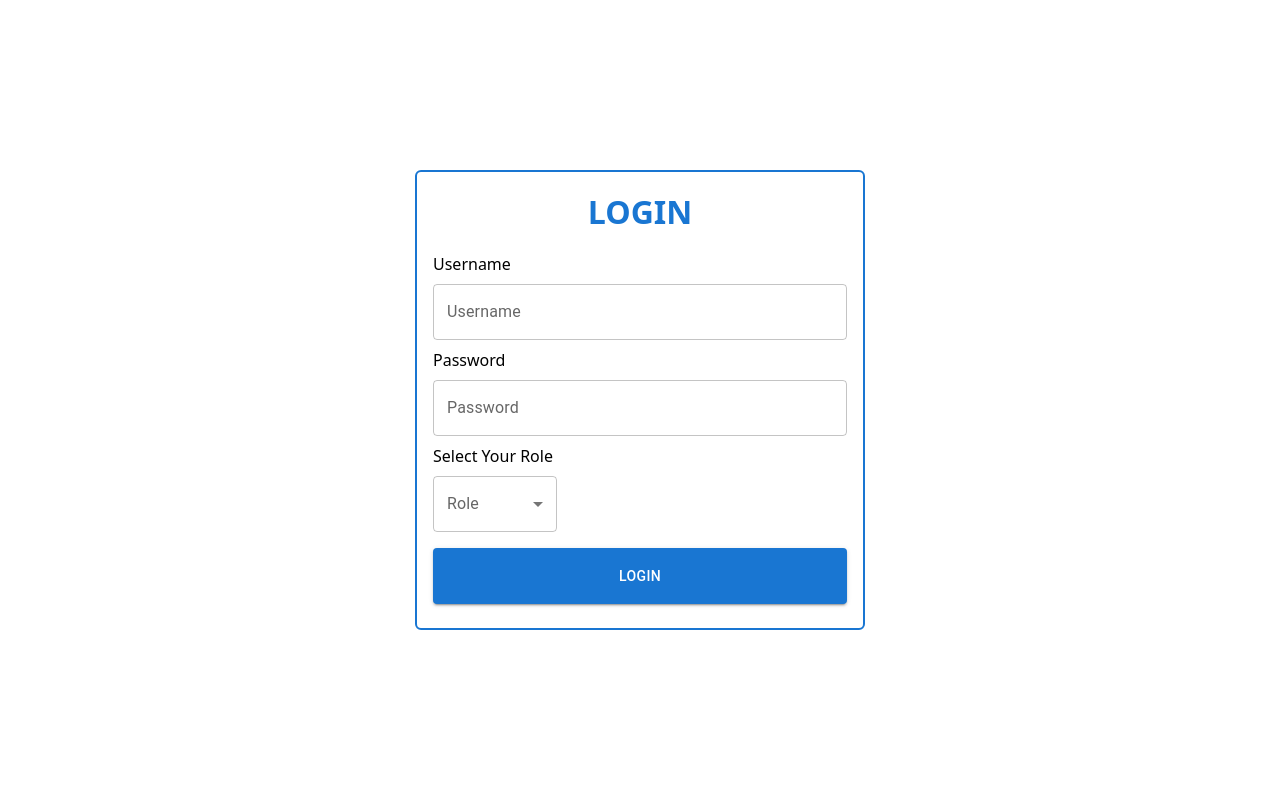
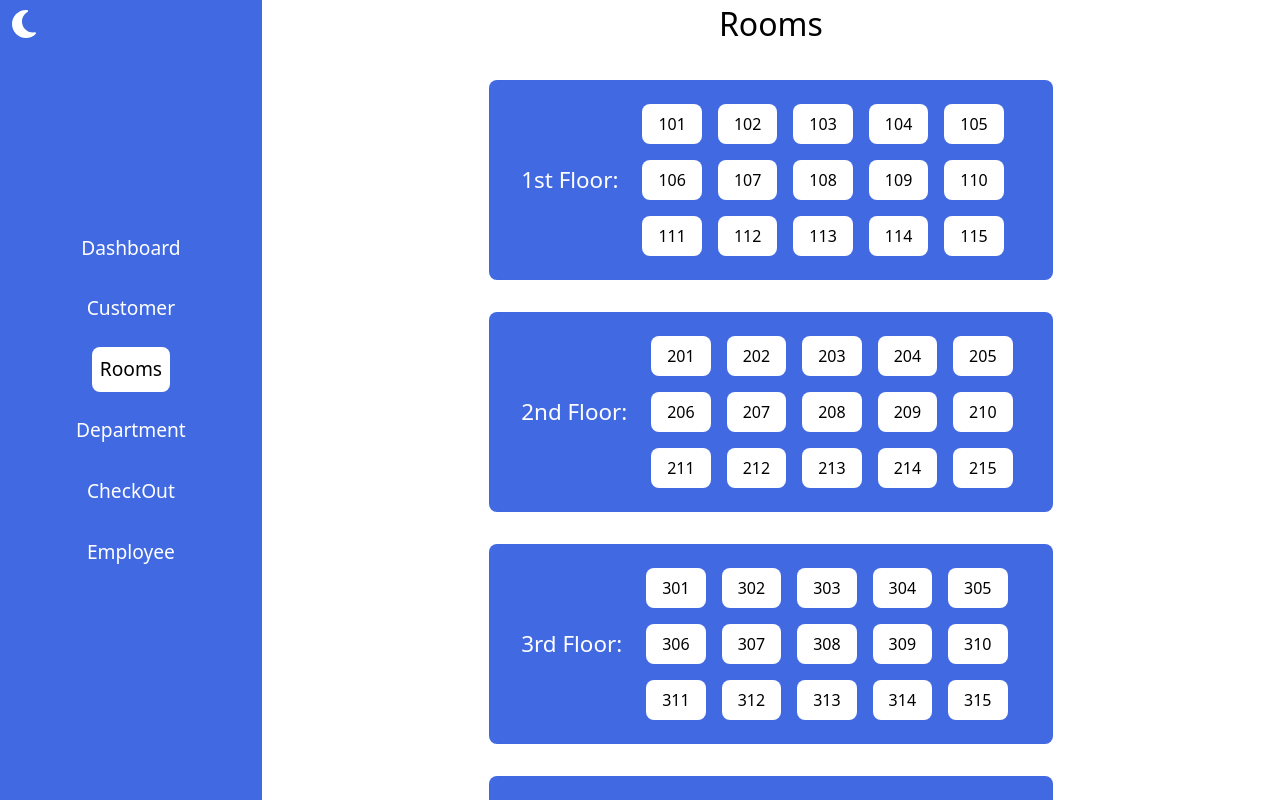
Before and after one commit to bittuankit/Hotel-Management-System, a React (Vite) app in the folder client/: page /rooms in a window 1280 px wide. Before the commit this address led to /. Built offline with nearby package versions, Linux system fonts and the light colour scheme; no server answers; sample sign-in values are in the browser's storage.

Commit message:
login bug fixed.

```diff
--- a/client/src/App.jsx
+++ b/client/src/App.jsx
@@ -1,4 +1,4 @@
-import React, { lazy, Suspense } from "react";
+import React, { lazy, Suspense, useMemo } from "react";
 import { BrowserRouter, Routes, Route } from "react-router-dom";
 import Loading from "./components/loading";
 import { useSelector } from "react-redux";
@@ -17,19 +17,24 @@ const Employee = lazy(() => import("./pages/worker"));
 const App = () => {
   const { toggleTheme, isUser } = useSelector((state) => state.service);
 
+  const themeStyles = useMemo(
+    () => ({
+      background: toggleTheme ? "#000" : "#fff",
+      color: toggleTheme ? "#fff" : "#000",
+    }),
+    [toggleTheme]
+  );
+
   return (
-    <div
-      style={
-        toggleTheme
-          ? { background: "#000", color: "#fff" }
-          : { background: "#fff", color: "#000" }
-      }
-    >
+    <div style={themeStyles}>
       <BrowserRouter>
         <Suspense fallback={<Loading />}>
           <Routes>
-            {isUser?.role === "admin" ? (
-              <>
+            <Route element={<Auth user={!isUser} redirect="/dashboard" />}>
+              <Route path="/" element={<Login />} />
+            </Route>
+
+            {isUser?.role === "admin" && (
               <Route element={<Auth user={isUser} />}>
                 <Route path="/dashboard" element={<Dashboard />} />
                 <Route path="/customer" element={<Customer />} />
@@ -38,22 +43,16 @@ const App = () => {
                 <Route path="/checkout" element={<CheckOut />} />
                 <Route path="/employee" element={<Employee />} />
               </Route>
-                <Route element={<Auth user={!isUser} redirect="/dashboard" />}>
-                  <Route path="/" element={<Login />} />
-                </Route>
-              </>
-            ) : (
-              <>
+            )}
+
+            {isUser?.role !== "admin" && (
               <Route element={<Auth user={isUser} />}>
                 <Route path="/customer" element={<Customer />} />
                 <Route path="/rooms" element={<Rooms />} />
                 <Route path="/checkout" element={<CheckOut />} />
               </Route>
-                <Route element={<Auth user={!isUser} redirect="/customer" />}>
-                  <Route path="/" element={<Login />} />
-                </Route>
-              </>
             )}
+
             <Route path="*" element={<Error />} />
           </Routes>
         </Suspense>
--- a/client/src/redux/slice.js
+++ b/client/src/redux/slice.js
@@ -6,7 +6,7 @@ export const serviceSlice = createSlice({
     openAddCustomer: false,
     openAddEmployee: false,
     toggleTheme: false,
-    isUser: null,
+    isUser: JSON.parse(sessionStorage.getItem("user")) || null,
     roomStatus: true,
     allCustomer: [],
   },
@@ -21,11 +21,8 @@ export const serviceSlice = createSlice({
       state.toggleTheme = !state.toggleTheme;
     },
     handleIsUser: (state, action) => {
-      if (state) {
-        state.isUser = action.payload;
-      } else {
-        state.isUser = null;
-      }
+      state.isUser = action.payload;
+      sessionStorage.setItem("user", JSON.stringify(action.payload));
     },
     handleRoomStatus: (state) => {
       state.roomStatus = !state.roomStatus;
```
Lines whose indentation alone changed are shown as unchanged.
